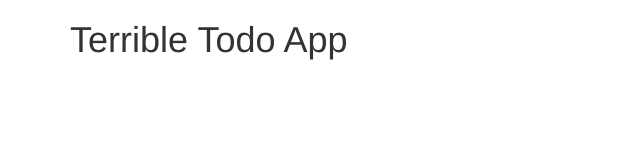
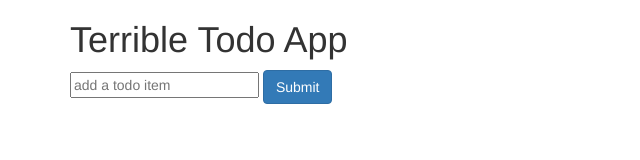
Before and after one commit to CoryTohill/terrible-todo-app, a website: page public/index.html in a window 1280 px wide. Shown: the whole page, without its empty margins (0-640 px from the left). Drawn offline with Linux system fonts and the light colour scheme.

Commit message:
add new form

```diff
--- a/public/index.html
+++ b/public/index.html
@@ -8,6 +8,13 @@
   <body>
     <div class="container">
       <h1>Terrible Todo App</h1>
+
+      <div class="add">
+        <form>
+          <input class="form-inline" type="text" placeholder="add a todo item">
+          <input class="btn btn-primary" type="submit">
+        </form>
+      </div>
     </div>
     <script src="vendor/jquery/dist/jquery.min.js" type="text/javascript"></script>
     <script src="script.js" type="text/javascript"></script>
```
